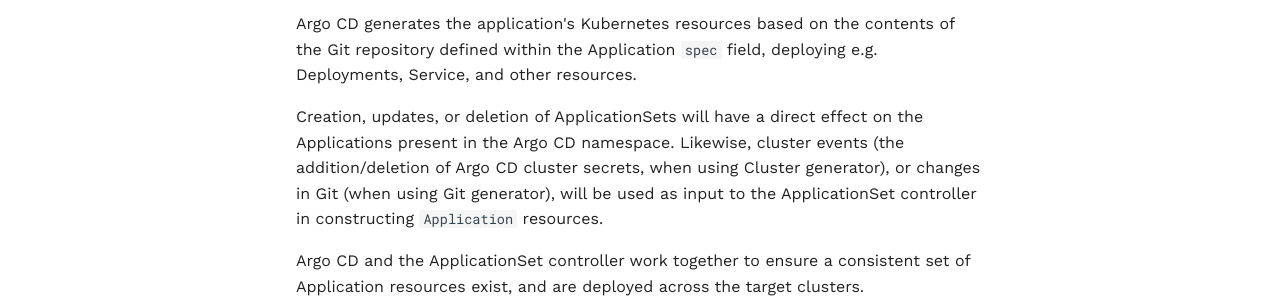
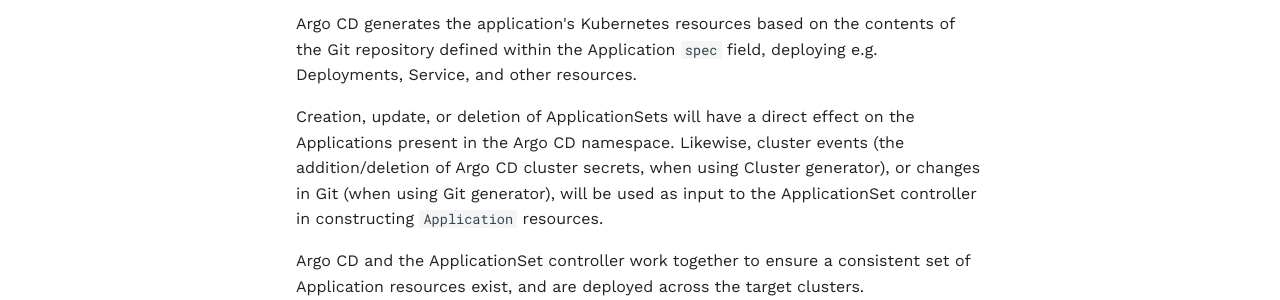
Before and after one commit to argoproj/applicationset, an MkDocs documentation site: the page built from docs/Argo-CD-Integration.md, in a window 1280 px wide and 900 px high, scrolled down 833 px. Shown: the part 532-832 px from the top of the window. Built offline with MkDocs 1.6.1 and Material for MkDocs 9.7.7, drawn with Linux system fonts in a browser that asks for light colours; comment, search, counter and statistics services are not loaded.

```diff
--- a/docs/Argo-CD-Integration.md
+++ b/docs/Argo-CD-Integration.md
@@ -20,6 +20,6 @@ In this diagram an `ApplicationSet` resource is defined, and it is the responsib
 
 Argo CD generates the application's Kubernetes resources based on the contents of the Git repository defined within the Application `spec` field, deploying e.g. Deployments, Service, and other resources.
 
-Creation, updates, or deletion of ApplicationSets will have a direct effect on the Applications present in the Argo CD namespace. Likewise, cluster events (the addition/deletion of Argo CD cluster secrets, when using Cluster generator), or changes in Git (when using Git generator), will be used as input to the ApplicationSet controller in constructing `Application` resources.
+Creation, update, or deletion of ApplicationSets will have a direct effect on the Applications present in the Argo CD namespace. Likewise, cluster events (the addition/deletion of Argo CD cluster secrets, when using Cluster generator), or changes in Git (when using Git generator), will be used as input to the ApplicationSet controller in constructing `Application` resources.
 
 Argo CD and the ApplicationSet controller work together to ensure a consistent set of Application resources exist, and are deployed across the target clusters.
```
Also changed, not shown: docs/Template.md (+1 -1 lines).
